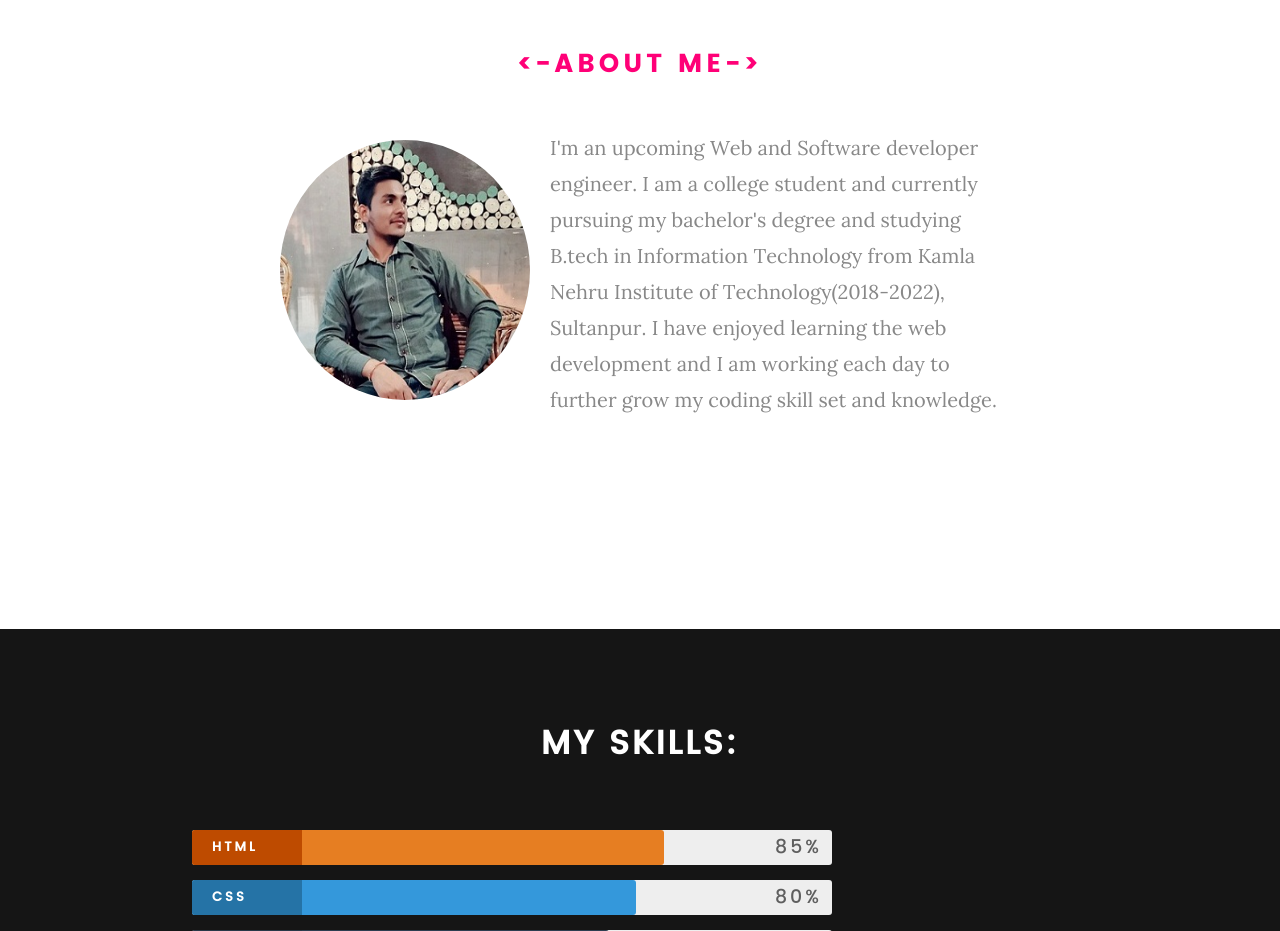
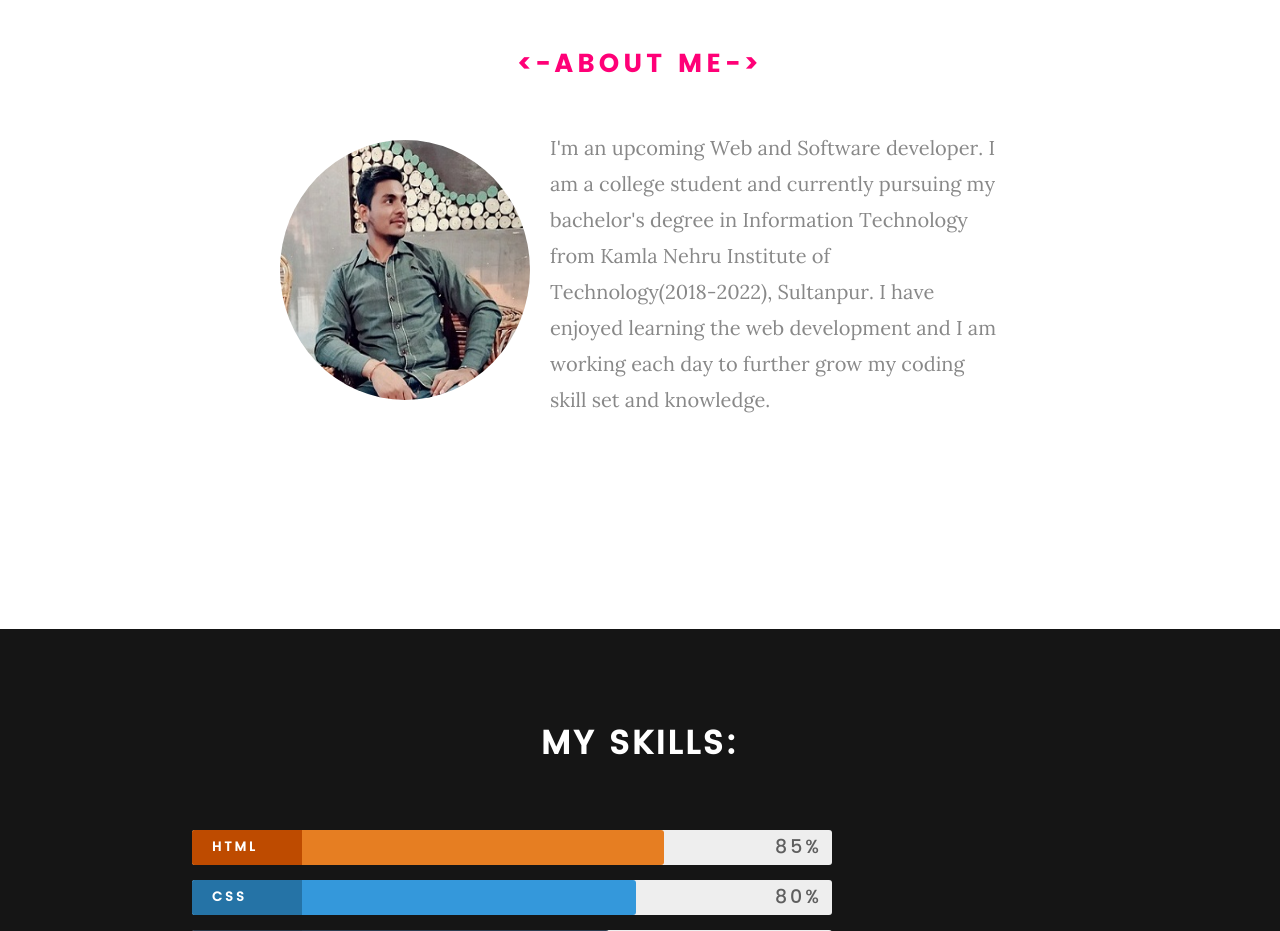
Before and after one commit to vijaygupta18/vijaygupta18.github.io, a plain HTML site: page index.html in a window 1280 px wide. Shown: the part 880-1811 px from the top of the page. Drawn offline with nearby package versions, Linux system fonts and the light colour scheme; files whose address does not match are found by name.

Commit message:
Update index.html

```diff
--- a/index.html
+++ b/index.html
@@ -85,7 +85,7 @@
 
 					<img src="images/profile.jpg" alt="Profile Pic">
 
-					<p class="lead">I'm an upcoming Web and Software developer engineer. I am a college student and currently pursuing my bachelor's degree and studying B.tech in Information Technology from Kamla Nehru Institute of Technology(2018-2022), Sultanpur. I have enjoyed learning the web development and I am working each day to further grow my coding skill set and knowledge.</p>
+					<p class="lead">I'm an upcoming Web and Software developer. I am a college student and currently pursuing my bachelor's degree in Information Technology from Kamla Nehru Institute of Technology(2018-2022), Sultanpur. I have enjoyed learning the web development and I am working each day to further grow my coding skill set and knowledge.</p>
 				</div>
 
 			</div>
```
